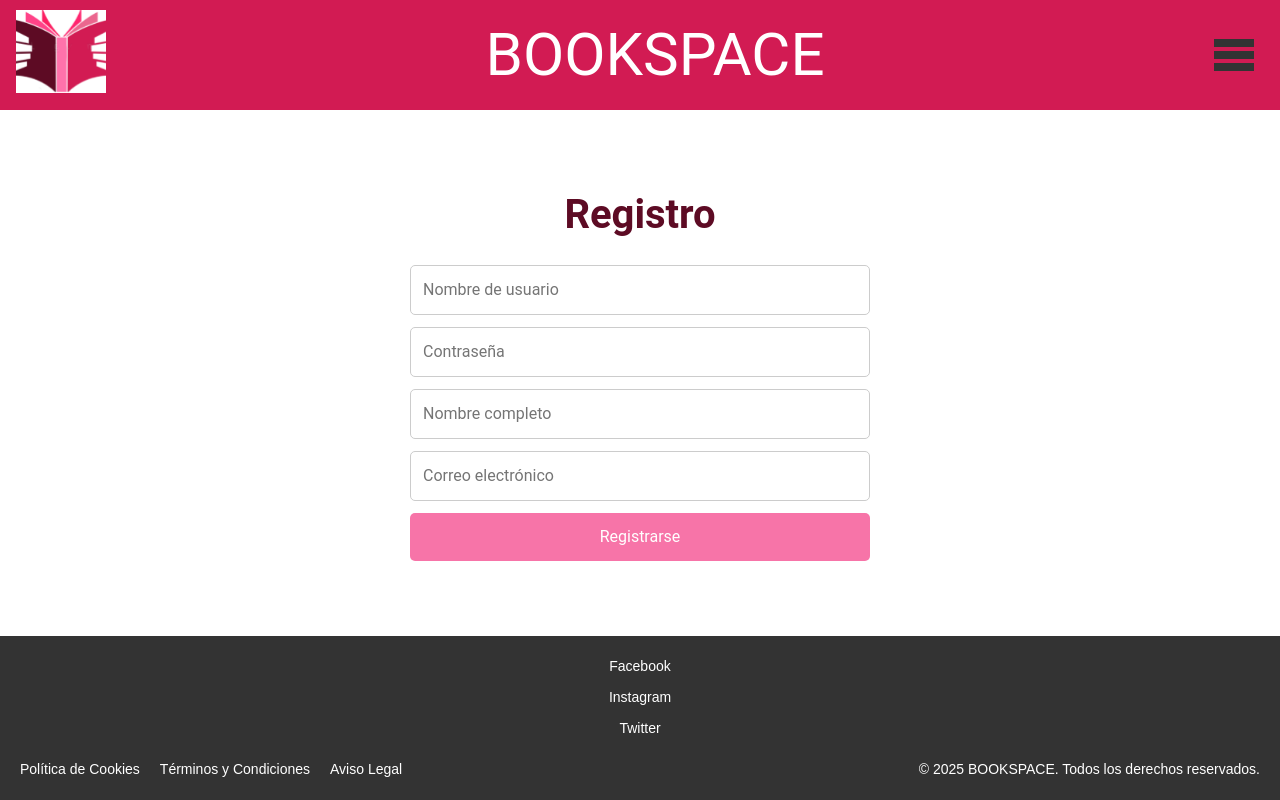
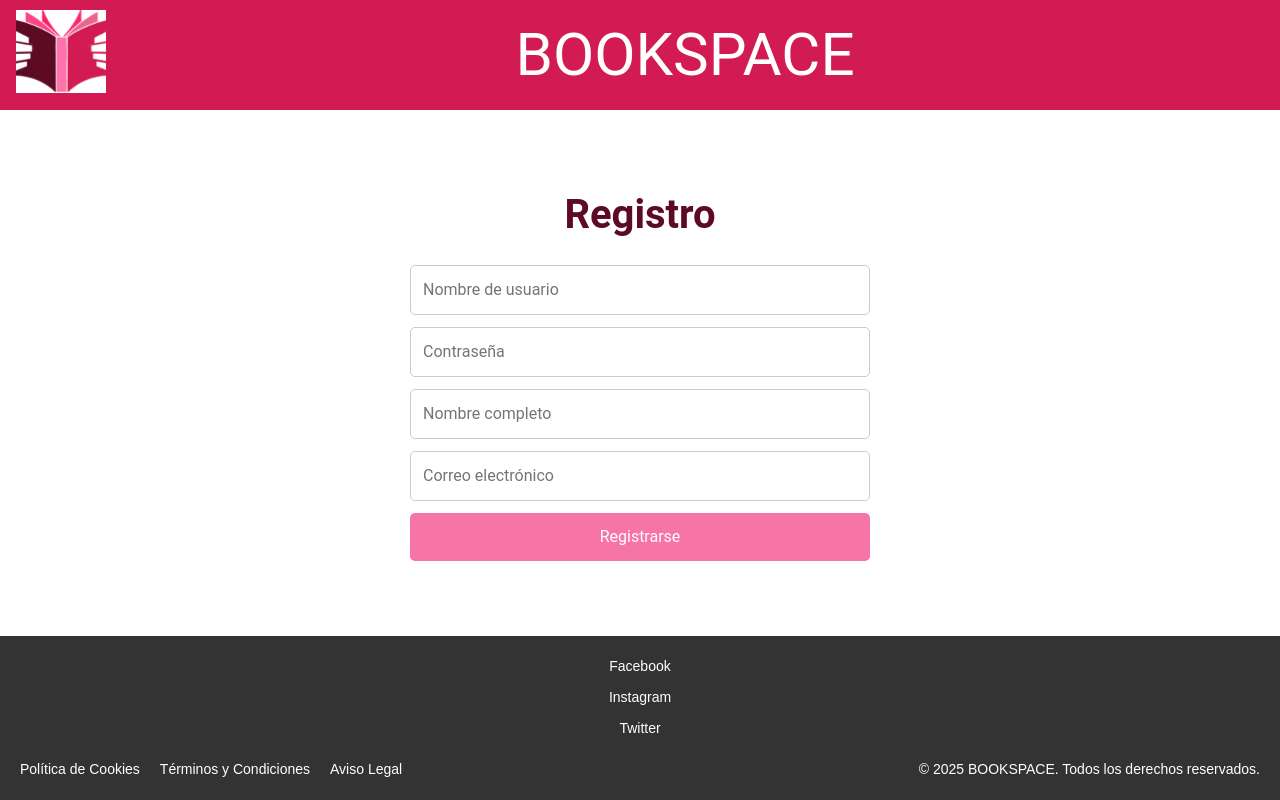
Before and after one commit to Guada-lupes/BookSpace, a React (Vite) app: page /register in a window 1280 px wide. Built offline with nearby package versions, Linux system fonts and the light colour scheme.

Commit message:
Tarea29: modificar header al renderizar la página de registro e inclusión en el README de los repositorios de las autoras del proyecto

```diff
--- a/src/components/HeaderComponent.jsx
+++ b/src/components/HeaderComponent.jsx
@@ -8,18 +8,17 @@ import { useNavigate } from "react-router-dom"; /*Redirección en todas las pág
 const HeaderComponent = () => {
 
   const location = useLocation(); /*useLocation nos permite obtener la ruta en la que nos encontramos actualmente.*/
-  console.log("Ruta actual:", location.pathname); /*Comprobración de la ruta en la que nos encontramos*/
-  const isLoginPage = location.pathname === "/";
+  console.log("Ruta actual:", location.pathname); /*Comprobación de la ruta en la que nos encontramos*/
+  const isLoginPageOrRegisterPage = location.pathname === "/" || location.pathname === "/register"; /* Si estoy localizada en la página de Login o en la de Register.*/
 
   const navigate = useNavigate();
   const handleHomeRedirect = (e) => {
-    if(location.path === "/") {
+    if (location.path === "/" || location.path === "/register") {
     e.preventDefault();
-    return}
-
-    e.preventdefault();
-    navigate("/home");
-    };
+    } else {
+    navigate ("/home");
+    }
+  };
 
 
   const [isMenuOpen, setMenuOpen] = useState(false); /*useState nos permite manejar el estado de apertura del menu hamburguesa.*/
@@ -44,8 +43,8 @@ const HeaderComponent = () => {
     <header className="header" style={{ backgroundColor: "#d21b53" }}>
       <a href="/home" onClick={handleHomeRedirect}
       style={{
-        cursor: location.pathname === "/" ? "default" : "pointer", /*Mostramos el puntero del ratón "mano" sólo donde es posible usarlo para clicar(todas las páginas menos en la página de entrada (login ("/")). */
-        pointerEvents: location.pathname === "/" ? "none" : "auto" /* El puntero del ratón no actúa en la página de login ("/")*/
+        cursor: isLoginPageOrRegisterPage ? "default" : "pointer", /*Mostramos el puntero del ratón "mano" sólo donde es posible usarlo para clicar(todas las páginas menos en la página de entrada (login ("/") y en la de registro ("/register")). */
+        pointerEvents: isLoginPageOrRegisterPage ? "none" : "auto" /* El puntero del ratón no actúa en la página de login ("/") ni en la de registro ("/register")*/
       }}>
       <div className="header__logo-img">
         <img src="../src/assets/icons/logo.png" alt="Logo" />
@@ -55,10 +54,8 @@ const HeaderComponent = () => {
         BOOKSPACE
       </div>
 
-
-
       {/* Para ocultar el menú hamburguesa si estamos en la página de inicio (LoginPage): "/" */}
-      {!isLoginPage && (
+      {!isLoginPageOrRegisterPage && (
         <div className="header__menu-icon" onClick={toggleMenu}>
           <svg viewBox="0 0 100 80" width="100%" height="100%">
             <rect width="100" height="20" fill="#333333"></rect>
```
Also changed, not shown: 1 other file (tests, documents, lock files or other folders).
